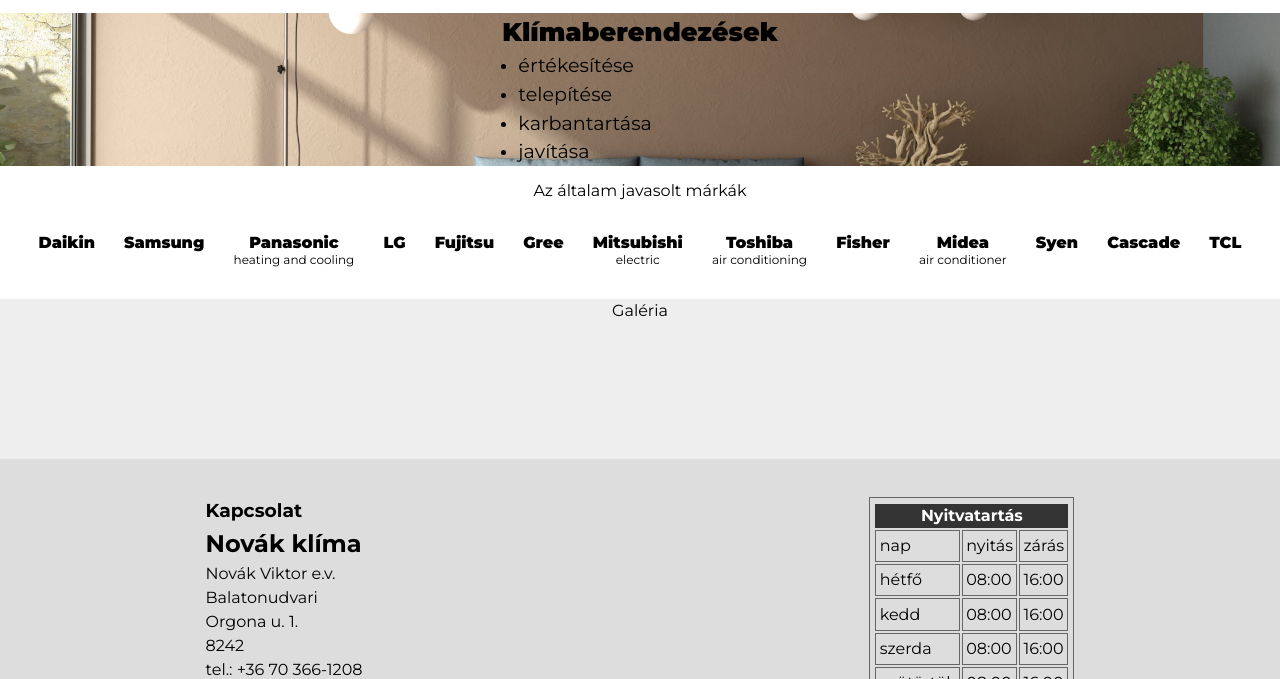
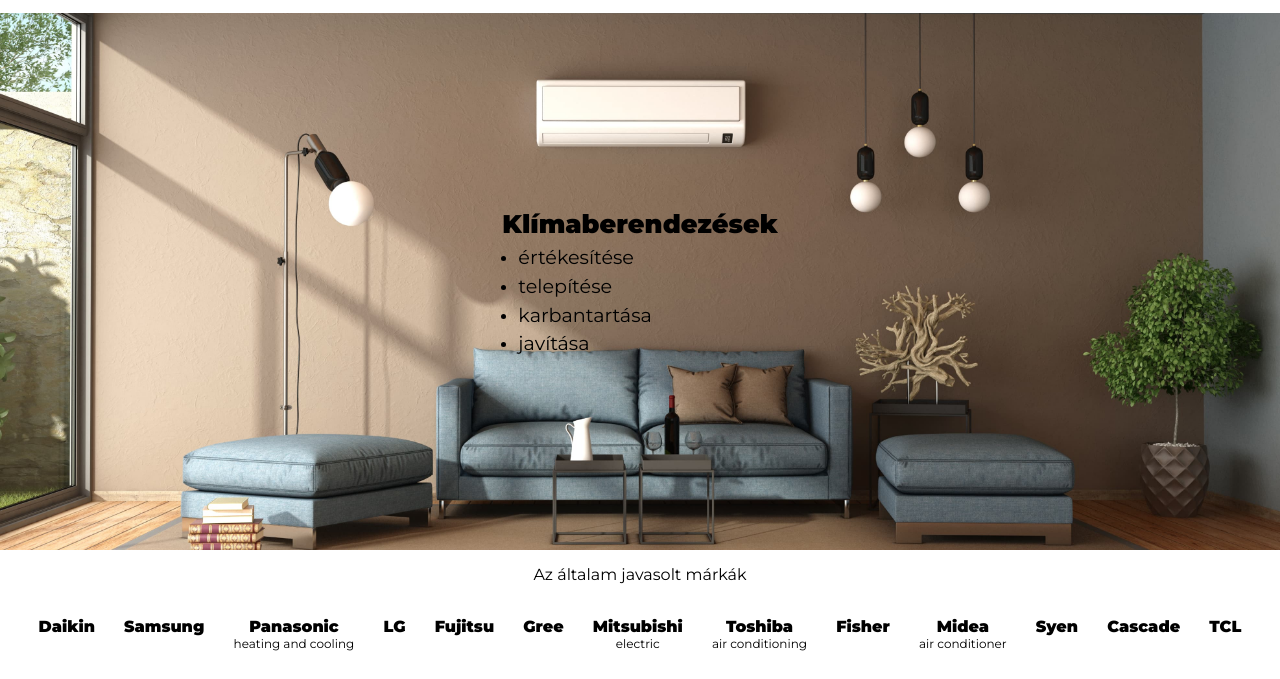
Before and after one commit to szened/novakklima, a website built with Parcel: page src/index.html in a window 1280 px wide. Shown: the part 69-748 px from the top of the page. Built offline with nearby package versions, Linux system fonts and the light colour scheme.

Commit message:
Update style.css

```diff
--- a/src/css/style.css
+++ b/src/css/style.css
@@ -211,7 +211,7 @@ main {
 }
 
 .big-picture {
-  /* padding: calc(4rem + 10vw); */
+  padding-block: calc(4rem + 10vw);
   background-image: url("../assets/img/novak-klima-MozJPEG-Q75.jpg");
   background-size: cover;
   background-position: center;
```
